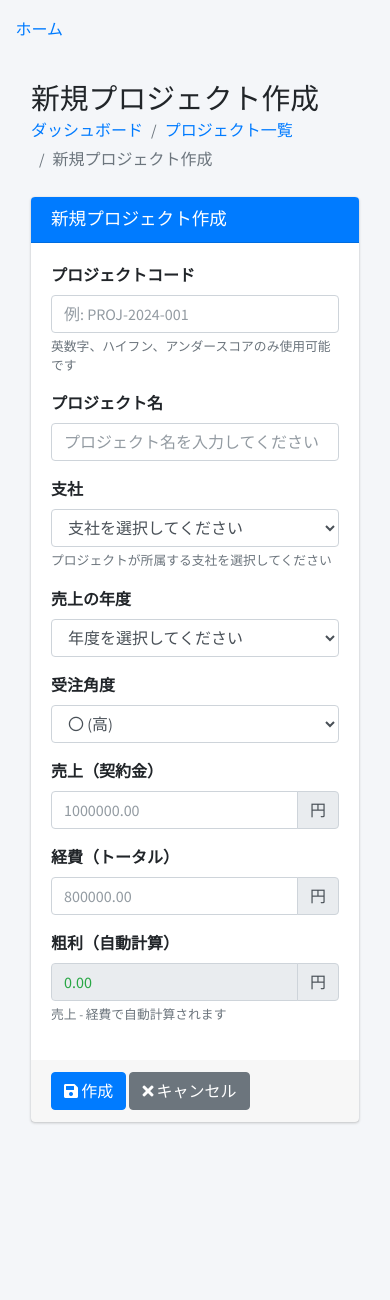
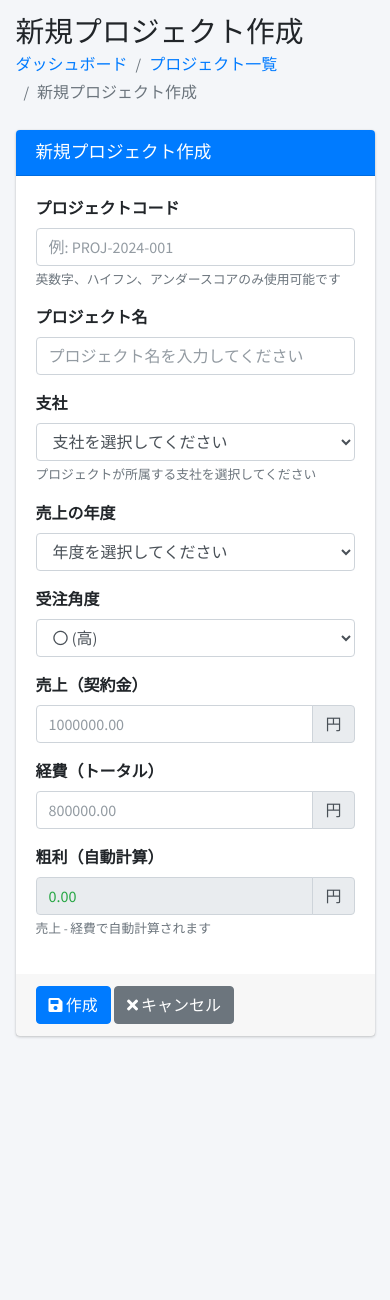
Before and after one commit to okajun35/project-revenue-management-system-by-kiro, a Flask app: page /projects/new in a window 390 px wide. Shown: the part 57-1357 px from the top of the page. Run offline with Flask 3, Linux system fonts and the light colour scheme; some libraries are stand-ins or nearby versions.

Commit message:
Improves dashboard chart layout and streamlines project form
Optimizes chart rendering for better responsiveness and appearance
by adjusting styles and container sizes. Refactors project form
template to simplify structure and enhance consistency with
breadcrumb and page title blocks. Aims to provide a clearer UI
and smoother user experience.

```diff
--- a/app/templates/projects/form.html
+++ b/app/templates/projects/form.html
@@ -1,32 +1,16 @@
 {% extends "base.html" %}
 
 {% block title %}{{ title }}{% endblock %}
-
-{% block content %}
-<div class="content-wrapper">
-    <!-- Content Header (Page header) -->
-    <div class="content-header">
-        <div class="container-fluid">
-            <div class="row mb-2">
-                <div class="col-sm-6">
-                    <h1 class="m-0">{{ title }}</h1>
-                </div>
-                <div class="col-sm-6">
-                    <ol class="breadcrumb float-sm-right">
+{% block page_title %}{{ title }}{% endblock %}
+{% block breadcrumb %}
     <li class="breadcrumb-item"><a href="{{ url_for('main.dashboard') }}">ダッシュボード</a></li>
     <li class="breadcrumb-item"><a href="{{ url_for('projects.index') }}">プロジェクト一覧</a></li>
     <li class="breadcrumb-item active">{{ title }}</li>
-                    </ol>
-                </div>
-            </div>
-        </div>
-    </div>
+{% endblock %}
 
-    <!-- Main content -->
-    <section class="content">
-        <div class="container-fluid">
+{% block content %}
 <div class="row">
-                <div class="col-md-8 offset-md-2">
+    <div class="col-12">
         <div class="card card-primary">
             <div class="card-header">
                 <h3 class="card-title">{{ title }}</h3>
@@ -167,9 +151,6 @@
         </div>
     </div>
 </div>
-        </div>
-    </section>
-</div>
 {% endblock %}
 
 {% block scripts %}
```
Also changed, not shown: app/templates/dashboard.html (+27 -2 lines). Lines whose indentation alone changed are shown as unchanged.
